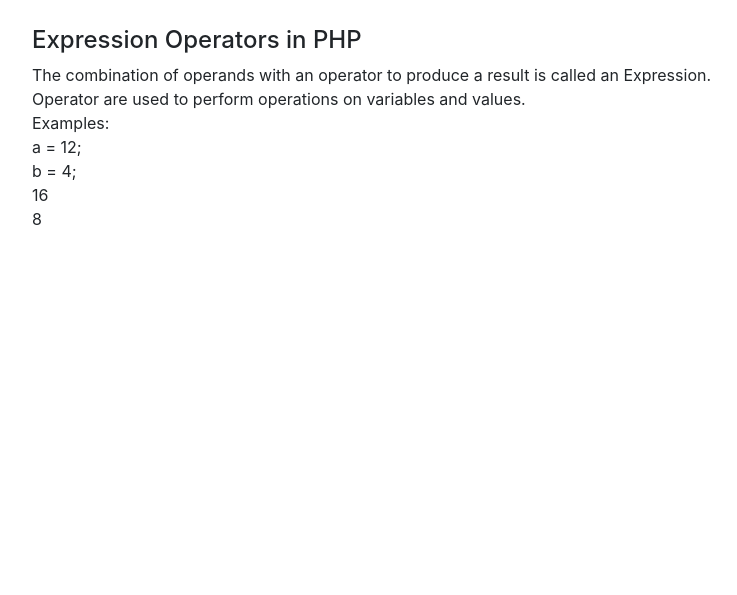
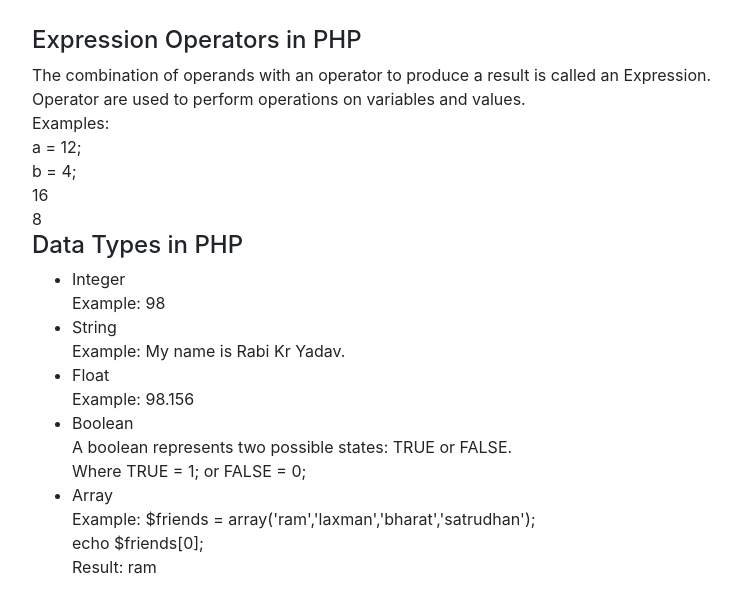
Before and after one commit to rabikrishnayadav/php, a PHP site: page / in a window 1280 px wide. Shown: the part 820-1415 px from the top of the page, without its empty margins (53-790 px from the left). Before the commit the page ends 1045 px from the top, so only its background shows below. Run offline with PHP 8.4, Linux system fonts and the light colour scheme.

Commit message:
data types in php

```diff
--- a/index.php
+++ b/index.php
@@ -64,6 +64,42 @@
 				echo $sub;
 				?>
 			</div>
+			<div>
+				<h4>Data Types in PHP</h4>
+				<ul>
+					<li>Integer</li>
+					Example:
+					<?php
+					$num = 98;
+					echo $num;
+					echo '<br>';
+					?>
+					<li>String</li>
+					Example:
+					<?php
+					$name = "Rabi Kr Yadav";
+					echo "My name is $name.";
+					echo "<br>";
+					?>
+					<li>Float</li>
+					Example:
+					<?php
+					$num = 98.156;
+					echo $num;
+					echo '<br>';
+					?>
+					<li>Boolean</li>
+					A boolean represents two possible states: TRUE or FALSE.<br>
+					Where TRUE = 1; or FALSE = 0;<br>
+					<li>Array</li>
+					Example: $friends = array('ram','laxman','bharat','satrudhan');<br>echo $friends[0];<br>
+					Result:
+					<?php
+					$friends = array('ram','laxman','bharat','satrudhan');
+					echo $friends[0];
+					?>
+				</ul>
+			</div>
 		</div>
 	</body>
 </html>
```
